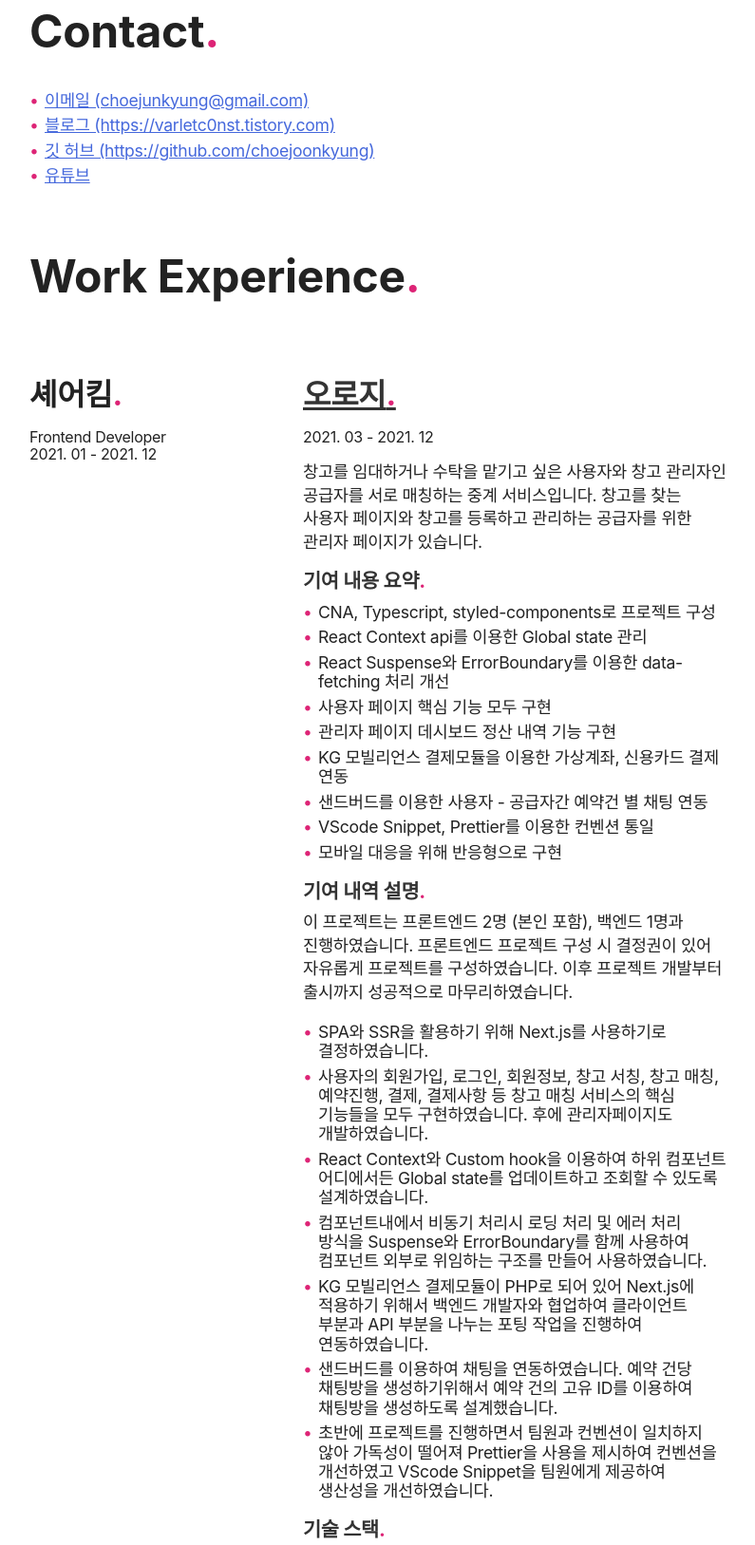
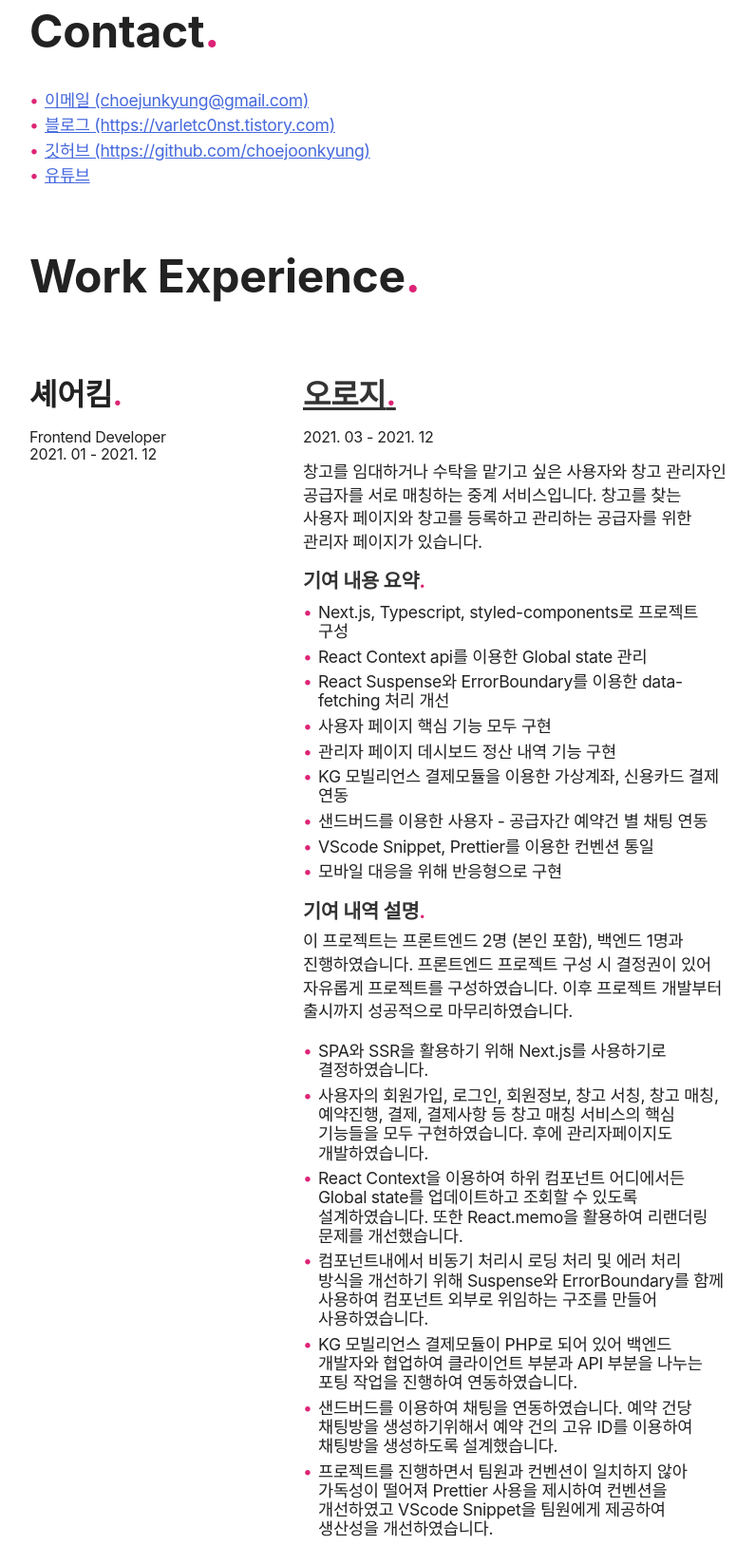
Before and after one commit to choejoonkyung/portfolio, a website built with Parcel: page src/index.html in a window 1280 px wide. Shown: the part 706-2333 px from the top of the page at 95% size, without its empty margins (241-1036 px from the left). Built offline with nearby package versions, Linux system fonts and the light colour scheme; a web font is replaced by a local one.

Commit message:
기여내용 수정

```diff
--- a/src/index.html
+++ b/src/index.html
@@ -60,7 +60,7 @@
           />
           <h1 class="text">
             반갑습니다!<br />프론트엔드 개발자<br />
-            <span class="highlite">최준경 </span>
+            <span class="highlite">최준경</span>
             입니다
             <span class="period-mark">.</span>
           </h1>
@@ -112,7 +112,7 @@
               href="https://github.com/choejoonkyung"
               target="_blank"
               title="개인 깃헙으로 이동"
-              >깃 허브 (https://github.com/choejoonkyung)</a
+              >깃허브 (https://github.com/choejoonkyung)</a
             >
           </li>
           <li>
@@ -158,7 +158,7 @@
               </p>
               <h5>기여 내용 요약<span class="period-mark">.</span></h5>
               <ul>
-                <li>CNA, Typescript, styled-components로 프로젝트 구성</li>
+                <li>Next.js, Typescript, styled-components로 프로젝트 구성</li>
                 <li>React Context api를 이용한 Global state 관리</li>
                 <li>
                   React Suspense와 ErrorBoundary를 이용한 data-fetching 처리
@@ -191,19 +191,19 @@
                   모두 구현하였습니다. 후에 관리자페이지도 개발하였습니다.
                 </li>
                 <li>
-                  React Context와 Custom hook을 이용하여 하위 컴포넌트
-                  어디에서든 Global state를 업데이트하고 조회할 수 있도록
-                  설계하였습니다.
+                  React Context을 이용하여 하위 컴포넌트 어디에서든 Global
+                  state를 업데이트하고 조회할 수 있도록 설계하였습니다. 또한
+                  React.memo을 활용하여 리랜더링 문제를 개선했습니다.
                 </li>
                 <li>
                   컴포넌트내에서 비동기 처리시 로딩 처리 및 에러 처리 방식을
-                  Suspense와 ErrorBoundary를 함께 사용하여 컴포넌트 외부로
-                  위임하는 구조를 만들어 사용하였습니다.
+                  개선하기 위해 Suspense와 ErrorBoundary를 함께 사용하여
+                  컴포넌트 외부로 위임하는 구조를 만들어 사용하였습니다.
                 </li>
                 <li>
-                  KG 모빌리언스 결제모듈이 PHP로 되어 있어 Next.js에 적용하기
-                  위해서 백엔드 개발자와 협업하여 클라이언트 부분과 API 부분을
-                  나누는 포팅 작업을 진행하여 연동하였습니다.
+                  KG 모빌리언스 결제모듈이 PHP로 되어 있어 백엔드 개발자와
+                  협업하여 클라이언트 부분과 API 부분을 나누는 포팅 작업을
+                  진행하여 연동하였습니다.
                 </li>
                 <li>
                   샌드버드를 이용하여 채팅을 연동하였습니다. 예약 건당 채팅방을
@@ -211,9 +211,9 @@
                   생성하도록 설계했습니다.
                 </li>
                 <li>
-                  초반에 프로젝트를 진행하면서 팀원과 컨벤션이 일치하지 않아
-                  가독성이 떨어져 Prettier을 사용을 제시하여 컨벤션을 개선하였고
-                  VScode Snippet을 팀원에게 제공하여 생산성을 개선하였습니다.
+                  프로젝트를 진행하면서 팀원과 컨벤션이 일치하지 않아 가독성이
+                  떨어져 Prettier 사용을 제시하여 컨벤션을 개선하였고 VScode
+                  Snippet을 팀원에게 제공하여 생산성을 개선하였습니다.
                 </li>
               </ul>
               <h5>기술 스택<span class="period-mark">.</span></h5>
@@ -379,19 +379,33 @@
           </span>
           <p>
             2016년도부터 3학기(총 8학기)를 이수한 이후 군 휴학을 진행하였습니다.
-            2년 뒤 병역필을 마친 후 학교 내부 사정과 개인 사정으로 복학하지 않는
-            것으로 결정짓고 약 1년 동안 공부를 진행하였습니다. 현재는 미복학
-            상태로 복학 계획은 없으며 현업에 이바지할 생각입니다.
+            2년 뒤 병역필을 마친 후 개인 사정으로 복학하지 않는 것으로 결정짓고
+            약 1년 동안 공부를 진행하였습니다. 현재는 미복학 상태로 복학 계획은
+            없으며 현업에 이바지할 생각입니다.
           </p>
         </div>
       </section>
       <section>
         <h2>Skills<span class="period-mark">.</span></h2>
         <div class="other">
+          <h3>커뮤니케이션<span class="period-mark">.</span></h3>
+          <ul>
+            <li>
+              내가 틀렸을 수도 있다는 것을 항상 염두해두고 겸손한 태도를
+              유지합니다.
+            </li>
+            <li>논의 시 비평을 수용 할 자세를 유지하려합니다.</li>
+            <li>
+              동료가 우리의 일을 잘 처리할 것이라고 신뢰하며 그 능력과 성취를
+              인정합니다.
+            </li>
+          </ul>
+        </div>
+        <div class="other">
           <h3>프론트엔드<span class="period-mark">.</span></h3>
           <ul>
             <li>React를 이용한 SPA 구성이 가능합니다.</li>
-            <li>Next.js를 이용한 SSR, SSG 구성이 가능합니다.</li>
+            <li>Next.js를 이용한 SSR, SSG 사용이 가능합니다.</li>
             <li>
               Javascript, Typescript를 현업에서 능숙하게 사용한 경험이 있습니다.
             </li>
@@ -408,20 +422,6 @@
             </li>
           </ul>
         </div>
-        <div class="other">
-          <h3>커뮤니케이션<span class="period-mark">.</span></h3>
-          <ul>
-            <li>
-              내가 틀렸을 수도 있다는 것을 항상 염두해두고 겸손한 태도를
-              유지합니다.
-            </li>
-            <li>논의 시 비평을 수용 할 자세를 유지하려합니다.</li>
-            <li>
-              동료가 우리의 일을 잘 처리할 것이라고 신뢰하며 그 능력과 성취를
-              인정합니다.
-            </li>
-          </ul>
-        </div>
       </section>
     </div>
   </body>
```
